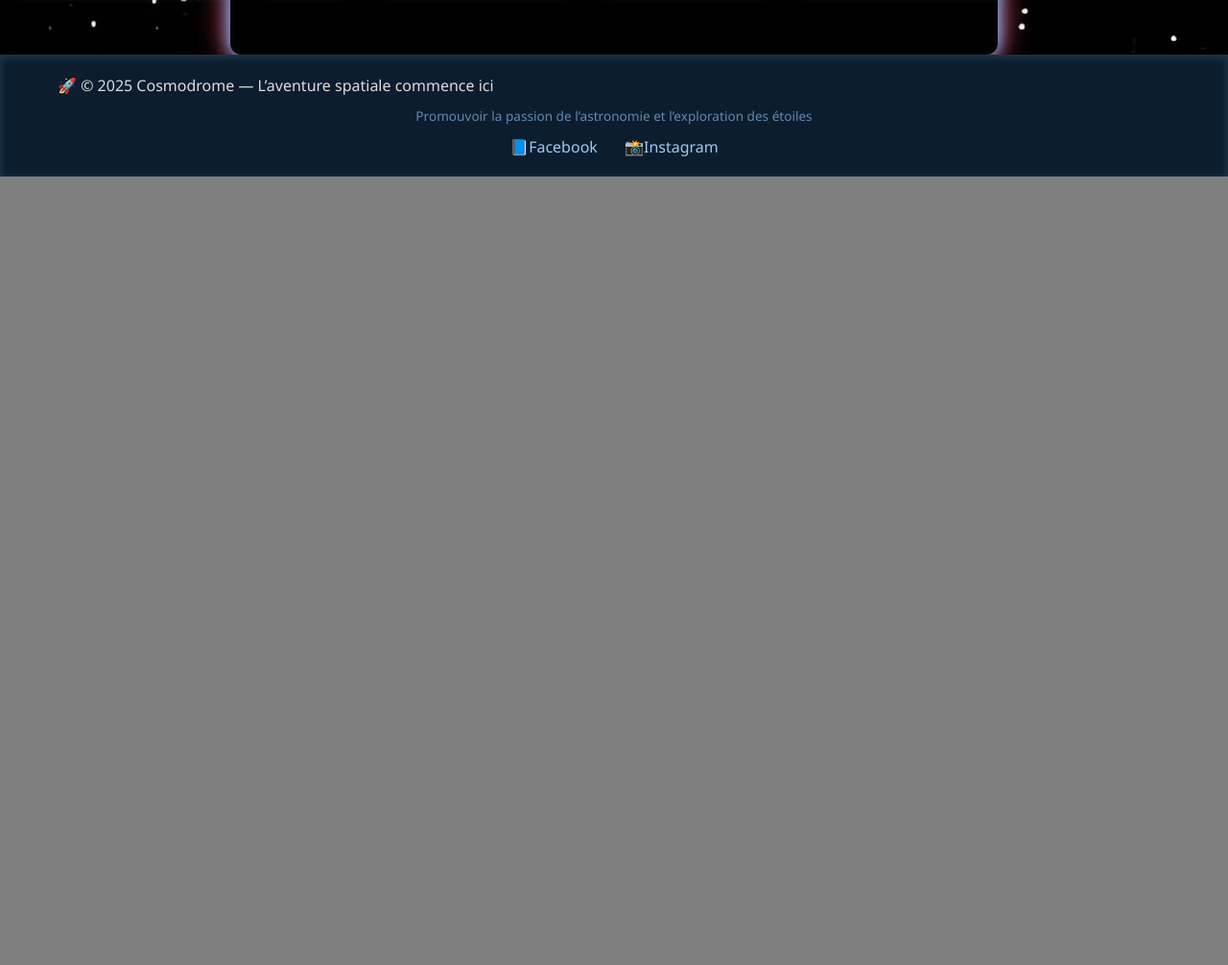
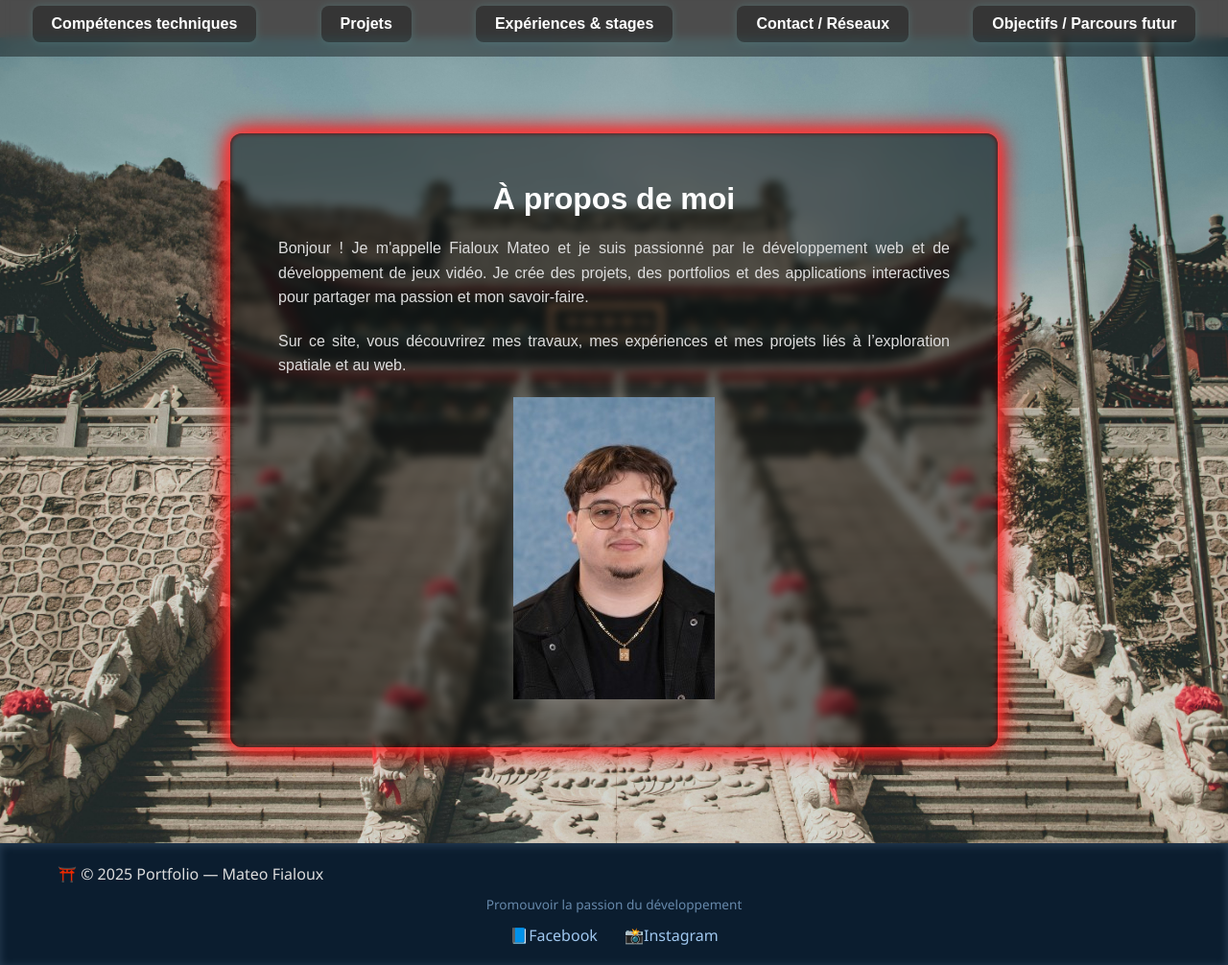
Before and after one commit to NF-de/portfolio1, a PHP site: page / in a window 1280 px wide. Shown: the part 841-1847 px from the top of the page at 96% size. Before the commit the page ends 1025 px from the top, so only its background shows below. Run offline with PHP 8.4, Linux system fonts and the light colour scheme; data comes from the database, SQL or seed files in the repository; both versions use the stored data as it was after the commit.

Commit message:
Refonte page acceuil

```diff
--- a/www/acceuil.css
+++ b/www/acceuil.css
@@ -72,12 +87,50 @@ body {
 }
 
 .contenu {
-    background-image: url(image/fond-espace.png);
-    width: auto;
-    height: auto;
+    background-image: url(image/architechture.jpg);
+    background-size: cover; /* couvre tout le conteneur */
+    background-position: top; /* commence par le haut de l'image */
+    background-repeat: no-repeat; /* pas de répétition */
+    width: 100%;
+    min-height: 400px; /* hauteur minimale */
     color: white;
-    margin-top: -20px;
+    padding-top: 100px; /* espace depuis le haut, ajuste selon ton besoin */
+    padding-bottom: 100px; /* espace depuis le bas, ajuste selon ton besoin */
+
 }
+
+
+.menu-header {
+    display: flex;
+    justify-content: space-around; /* liens répartis sur toute la largeur */
+    align-items: center;
+    padding: 15px 0;
+    background-color: rgba(0, 0, 0, 0.4); /* semi-transparent pour voir la vidéo */
+    backdrop-filter: blur(5px); /* effet verre dépoli */
+    position: absolute; /* superposé à la vidéo */
+    bottom: -100px; /* distance depuis le bas de la vidéo */
+    left: 0;
+    width: 100%; /* prend toute la largeur de l'écran/vidéo */
+    z-index: 10; /* au-dessus de la vidéo */
+}
+
+.menu-header .page-link {
+    color: #fff;
+    text-decoration: none;
+    font-weight: bold;
+    padding: 10px 20px;
+    border-radius: 8px;
+    transition: all 0.3s ease;
+    background-color: rgba(0, 0, 0, 0.3);
+}
+
+.menu-header .page-link:hover {
+    background-color: rgba(230, 0, 38, 0.8);
+    transform: scale(1.05);
+}
+
+
+
 /* Conteneur des éléments du menu */
 .menu-item {
     position: relative;
@@ -141,17 +194,23 @@ body {
 .container {
     max-width: 800px;
     margin: auto;
-    background: #000000;
-    padding: 40px;
+    background: rgba(0, 0, 0, 0.5); /* fond semi-transparent sombre */
+    backdrop-filter: blur(5px);
+    -webkit-backdrop-filter: blur(5px);
+    padding: 30px;
     border-radius: 12px;
+    justify-content: center;
+    color: #fff; /* texte blanc */
 
-    justify-content: center;
+    /* Shadow néon rouge */
     box-shadow:
-        0 0 15px #6dd5fa,
-        0 0 25px #8e44ad,
-        0 0 35px #e74c3c,
-        inset 0 0 10px #111;
+        0 0 10px #ff4d4d,   /* lumière rouge diffuse */
+        0 0 20px #ff1a1a,   /* halo plus large */
+        0 0 30px #ff0000,   /* glow rouge vif */
+        inset 0 0 5px #660000; /* léger effet intérieur */
 }
+
+
 
 h1,
 h2 {
@@ -220,7 +281,6 @@ img {
     max-width: 100%;
     height: auto;
     margin-bottom: 20px;
-    padding: 0 20px;
 }
 
 iframe {
--- a/www/index.php
+++ b/www/index.php
@@ -25,20 +25,43 @@ $pageHierarchy = BDD::buildHierarchy($pages);
         <source src="video/coree.mp4" type="video/mp4">
     </video>
     <div class="overlay"></div>
+
     <div class="content">
         <h1 class="title">BIENVENUE SUR MON PORTFOLIO</h1>
     </div>
+
+
+    <div class="menu-header">
         <?php echo BDD::displayPages($pageHierarchy); ?>
-    </header>
+    </div>
+
     <div class="contenu">
+
+
         <div class="container">
+            <div class="presentation">
+                <div class="presentation-container">
+                    <h2>À propos de moi</h2>
+                    <p>
+                        Bonjour ! Je m'appelle Fialoux Mateo et je suis passionné par le développement web et de
+                        développement de jeux vidéo.
+                        Je crée des projets, des portfolios et des applications interactives pour partager ma passion et
+                        mon savoir-faire.
+                    </p>
+                    <p>
+                        Sur ce site, vous découvrirez mes travaux, mes expériences et mes projets liés à l’exploration
+                        spatiale et au web.
+                    </p>
+                    <img src="image/photo.png" alt="Portrait de Fialoux Mateo" class="portrait">
+                </div>
+            </div>
+
             <?php
             if (isset($_GET['page_id'])) {
                 $pageId = (int) $_GET['page_id'];
             } else {
                 $pageId = 6;
             }
-
             $contenus = BDD::getContenuByPageId($pageId);
 
             foreach ($contenus as $contenu) {
@@ -62,13 +85,16 @@ $pageHierarchy = BDD::buildHierarchy($pages);
 
         </div>
     </div>
+
+
+
     <footer class="footer">
         <div class="footer-content">
-            <p>🚀 &copy; 2025 Cosmodrome — L’aventure spatiale commence ici</p>
-            <small>Promouvoir la passion de l’astronomie et l’exploration des étoiles</small>
+            <p>⛩️ &copy; 2025 Portfolio — Mateo Fialoux</p>
+            <small>Promouvoir la passion du développement</small>
             <nav class="footer-nav">
-                <a href="https://www.facebook.com/people/CosmoDr%C3%B4me-Observatoire-Claude-Tavenier/100039266894686/">📘Facebook</a>
-                <a href="https://www.instagram.com/explore/locations/934652393232471/cosmodrome-observatoire-claude-tavenier/">📸Instagram</a>
+                <a href="">📘Facebook</a>
+                <a href="">📸Instagram</a>
             </nav>
         </div>
     </footer>
@@ -83,9 +109,9 @@ $pageHierarchy = BDD::buildHierarchy($pages);
                 fetch('get_contenu.php?page_id=' + pageId)
                     .then(response => response.text())
                     .then(html => {
-                        const contenuDiv = document.querySelector('.contenu');
-                        contenuDiv.innerHTML = html;
-                        contenuDiv.scrollIntoView({ behavior: 'smooth' });
+                        const presentationDiv = document.querySelector('.presentation-container');
+                        presentationDiv.innerHTML = html; // remplace uniquement le contenu
+                        presentationDiv.scrollIntoView({ behavior: 'smooth' });
                     })
                     .catch(error => {
                         console.error('Erreur AJAX :', error);
@@ -93,6 +119,8 @@ $pageHierarchy = BDD::buildHierarchy($pages);
             });
         });
     });
+
 </script>
-   <script src="script.js"></script>
+<script src="script.js"></script>
+
 </html>
```
Also changed, not shown: other parts of www/acceuil.css (+35 -14 lines), www/backoffice.php (+0 -68 lines), www/blogConfirm.php (deleted, +0 -48 lines), www/get_contenu.php (+0 -16 lines), data/db-cosmodrome.db, www/image/architechture.jpg (added), www/image/photo.png (added), www/script.js (renamed from script.js). Lines whose indentation alone changed are shown as unchanged.
